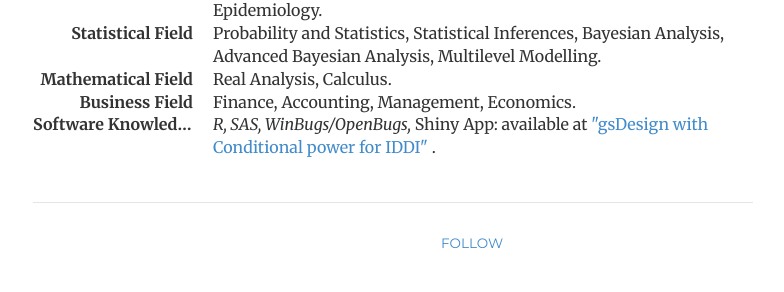
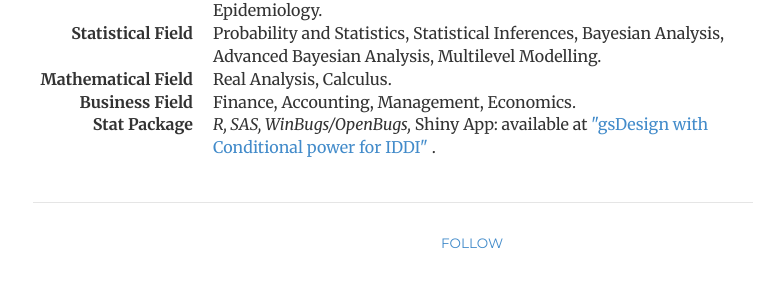
Before and after one commit to haquemdanamul/haquemdanamul, a Jekyll site: the page built from resume/index.html, in a window 1280 px wide. Shown: the part 911-1203 px from the top of the page, without its empty margins (247-1031 px from the left). Built offline with Jekyll 4.4.1, drawn with Linux system fonts in a browser that asks for light colours; nearby versions of some CDN libraries; library files that are not in the unit come from our copies.

Commit message:
Update index.html

```diff
--- a/resume/index.html
+++ b/resume/index.html
@@ -64,7 +64,7 @@ description: Contact information for Mohammad Anamul Haque, a Statistician, Bios
 <dd>Real Analysis, Calculus. </dd>
 	<dt>Business Field</dt>
 <dd>Finance, Accounting, Management, Economics.</dd>
-	<dt>Software Knowledge</dt>
+	<dt>Stat Package</dt>
 <dd><i> R,  SAS, WinBugs/OpenBugs,</i> Shiny App: available at <a href="https://haquemdanamul.shinyapps.io/update_session/">"gsDesign with Conditional power for IDDI" </a>.
   </dd>
 	</d1>
```
